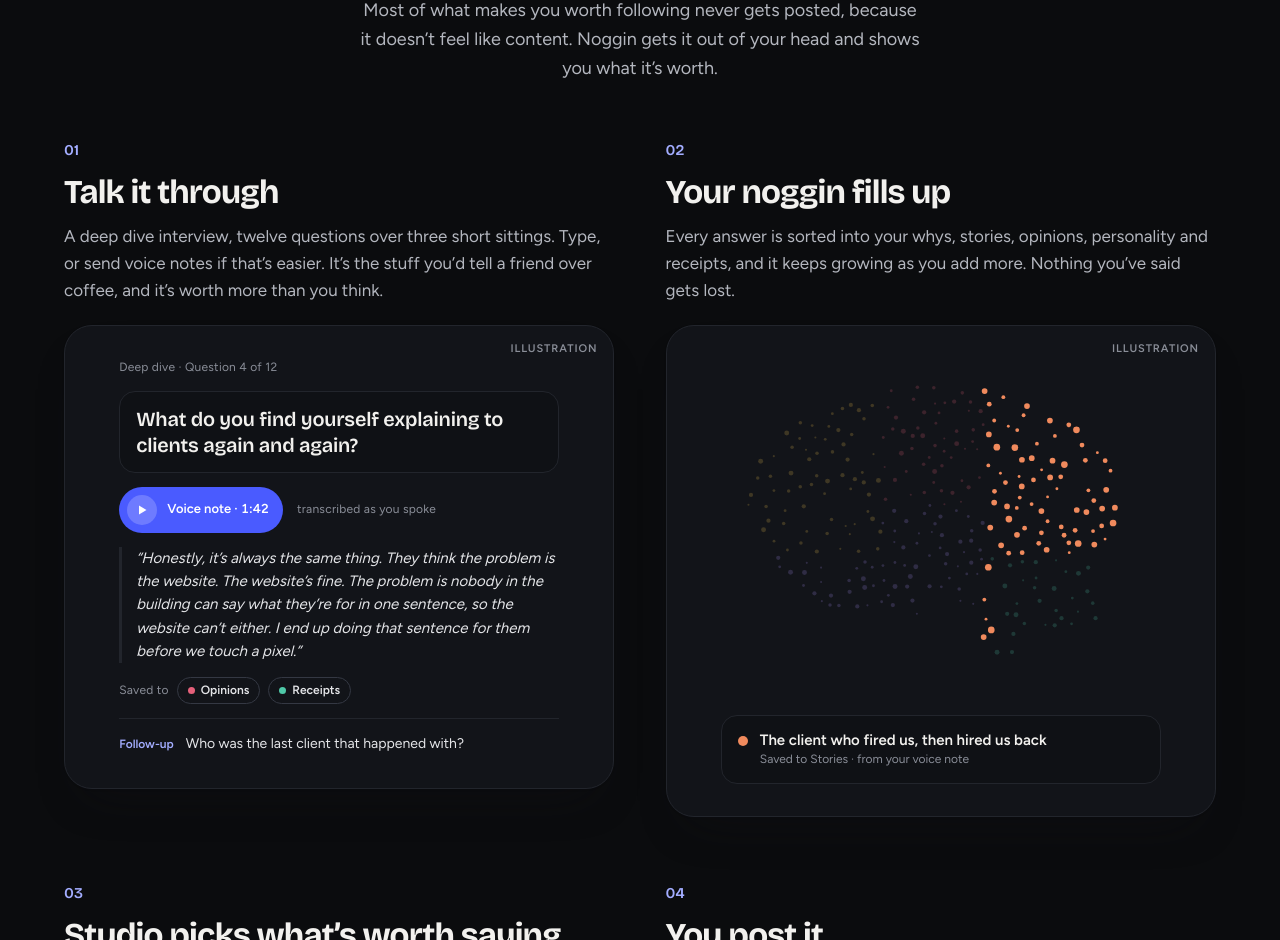
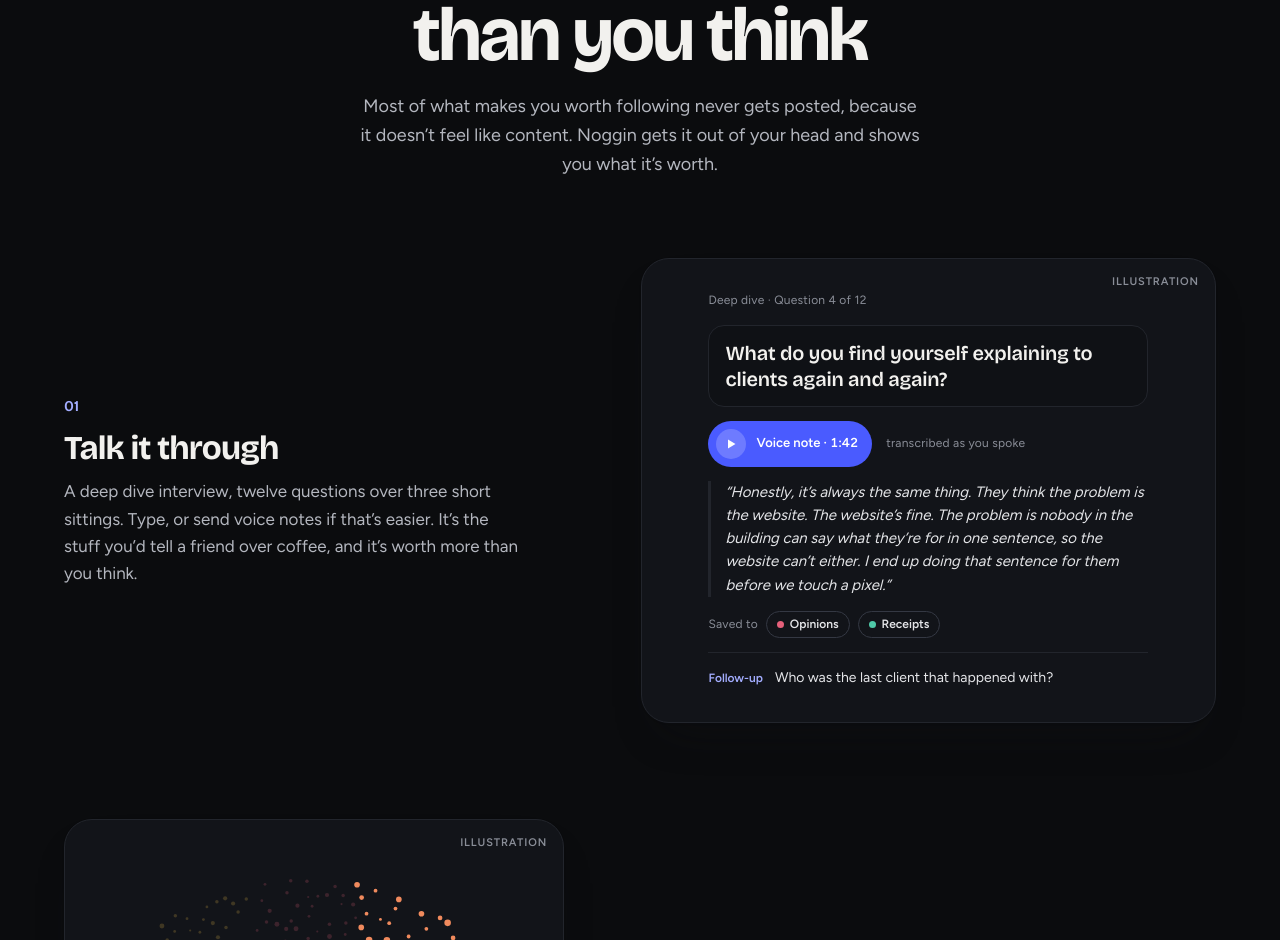
Before and after one commit to jparkinson04/Noggin-Site, a Next.js app: page / in a window 1280 px wide. Shown: the part 1860-2800 px from the top of the page. Built offline with nearby package versions, Linux system fonts and the light colour scheme.

Commit message:
Revert "Landing: shorter page"
This reverts commit db9a1347b02ad01398a3975d0479ee5677b9616b.

```diff
--- a/src/components/Band.module.css
+++ b/src/components/Band.module.css
@@ -2,11 +2,11 @@
    hard edges, so the page flows dark → light → dark without a gradient. */
 .light {
   border-radius: clamp(28px, 4vw, 56px);
-  padding-top: clamp(56px, 7vw, 88px);
+  padding-top: clamp(64px, 9vw, 112px);
   /* sections inside keep their own bottom padding */
 }
 
 .light + .gap,
 .gap {
-  height: clamp(48px, 6vw, 72px);
+  height: clamp(64px, 9vw, 112px);
 }
--- a/src/components/FeatureMocks.module.css
+++ b/src/components/FeatureMocks.module.css
@@ -151,16 +151,16 @@
   background: var(--surface);
   color: var(--text);
   border-radius: var(--radius-card);
-  padding: 28px 32px;
+  padding: 36px 40px;
   display: flex;
   flex-direction: column;
-  gap: 14px;
+  gap: 18px;
   box-shadow: 0 1px 2px rgba(17, 18, 22, 0.08), 0 24px 48px -24px rgba(17, 18, 22, 0.45);
 }
 .draftPara {
   margin: 0;
-  font-size: 16px;
-  line-height: 1.55;
+  font-size: 18px;
+  line-height: 1.6;
 }
 .from {
   text-decoration: underline;
@@ -170,8 +170,8 @@
 .keyRow {
   display: flex;
   flex-wrap: wrap;
-  gap: 8px 16px;
-  padding-top: 14px;
+  gap: 8px 18px;
+  padding-top: 18px;
   border-top: 1px solid var(--line);
 }
 .keyItem {
--- a/src/components/HowItWorks.module.css
+++ b/src/components/HowItWorks.module.css
@@ -1,7 +1,7 @@
 .section {
   display: flex;
   flex-direction: column;
-  gap: clamp(40px, 5vw, 56px);
+  gap: clamp(48px, 7vw, 80px);
 }
 
 .intro {
@@ -32,9 +32,9 @@
   list-style: none;
   margin: 0;
   padding: 0;
-  display: grid;
-  grid-template-columns: 1fr;
-  gap: clamp(40px, 6vw, 64px);
+  display: flex;
+  flex-direction: column;
+  gap: clamp(56px, 8vw, 96px);
 }
 
 /* Text then visual on mobile; side by side and alternating from 900px. */
@@ -87,17 +87,11 @@
 
 .visual { min-width: 0; }
 
-/* From 900px the four steps sit two by two, text above picture, so the whole
-   method fits in a couple of screens instead of four. */
 @media (min-width: 900px) {
-  .steps {
-    grid-template-columns: 1fr 1fr;
-    gap: clamp(40px, 5vw, 64px) clamp(32px, 4vw, 56px);
+  .step {
+    grid-template-columns: 1fr 1.15fr;
+    gap: clamp(48px, 6vw, 88px);
   }
-  .step {
-    grid-template-columns: 1fr;
-    align-content: start;
-    gap: 20px;
-  }
-  .text { max-width: none; }
+  .step:nth-child(even) .text { order: 2; }
+  .step:nth-child(even) .visual { order: 1; }
 }
--- a/src/components/ProductFrame.module.css
+++ b/src/components/ProductFrame.module.css
@@ -5,7 +5,7 @@
   border: 1px solid var(--line);
   border-radius: var(--radius-panel);
   padding: clamp(20px, 3vw, 32px);
-  min-height: 0;
+  min-height: 340px;
   display: flex;
   flex-direction: column;
   justify-content: center;
--- a/src/components/Regions.module.css
+++ b/src/components/Regions.module.css
@@ -73,8 +73,9 @@
 .row {
   display: grid;
   grid-template-columns: 1fr;
-  gap: 10px;
-  padding: 16px 0;
+  gap: 16px 32px;
+  align-items: center;
+  padding: 24px 0;
   border-top: 1px solid var(--line);
 }
 .list li:last-child { border-bottom: 1px solid var(--line); }
@@ -87,7 +88,7 @@
   background: none;
   border: 0;
   border-radius: 12px;
-  padding: 6px 12px;
+  padding: 8px 12px;
   margin: 0 -12px;
   min-height: 44px;
   display: flex;
@@ -111,23 +112,22 @@
 
 .text {
   display: flex;
-  flex-wrap: wrap;
-  align-items: baseline;
-  gap: 2px 14px;
+  flex-direction: column;
+  gap: 6px;
   flex: 1;
   min-width: 0;
 }
 
 .name {
   font-weight: 600;
-  font-size: 20px;
+  font-size: 22px;
   letter-spacing: -0.02em;
   line-height: 1.2;
 }
 
 .line {
   color: var(--text-muted);
-  font-size: 15px;
+  font-size: 16px;
 }
 
 /* The example card: white, the card border and radius, a bar in the region colour. */
@@ -139,14 +139,14 @@
   background: var(--surface);
   border: 1px solid var(--line);
   border-radius: var(--radius-card);
-  padding: 14px 18px;
+  padding: 18px 22px;
 }
 .bar { flex: none; width: 3px; border-radius: 2px; }
 .exampleText { display: flex; flex-direction: column; gap: 8px; min-width: 0; }
 .quote {
   margin: 0;
   font-style: italic;
-  font-size: 15px;
+  font-size: 16px;
   line-height: 1.5;
   color: var(--text);
 }
@@ -158,15 +158,11 @@
 
 @media (min-width: 900px) {
   .section {
-    grid-template-columns: 1.1fr 1fr;
-    grid-template-areas: "head brain" "list brain";
-    grid-template-rows: auto 1fr;
+    grid-template-columns: 1fr 1.05fr;
+    grid-template-areas: "head brain" "list list";
+    grid-template-rows: auto auto;
     column-gap: clamp(40px, 6vw, 80px);
-    row-gap: 28px;
+    row-gap: 48px;
   }
-  .brainPanel {
-    align-self: start;
-    position: sticky;
-    top: 24px;
-  }
+  .row { grid-template-columns: 5fr 7fr; }
 }
--- a/src/components/shared.module.css
+++ b/src/components/shared.module.css
@@ -3,7 +3,7 @@
 .section {
   max-width: var(--max-width);
   margin: 0 auto;
-  padding: 0 var(--gutter) clamp(72px, 8vw, 96px);
+  padding: 0 var(--gutter) 128px;
 }
 
 .eyebrow {
```
